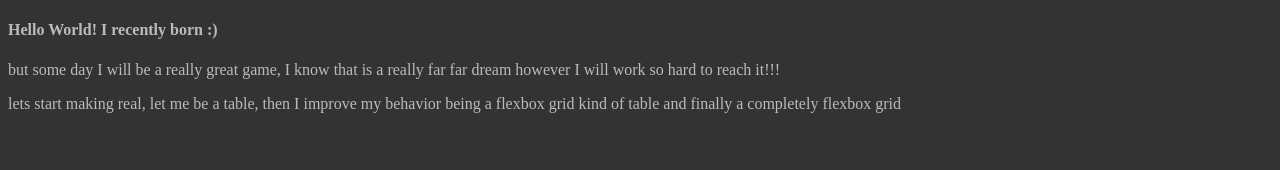
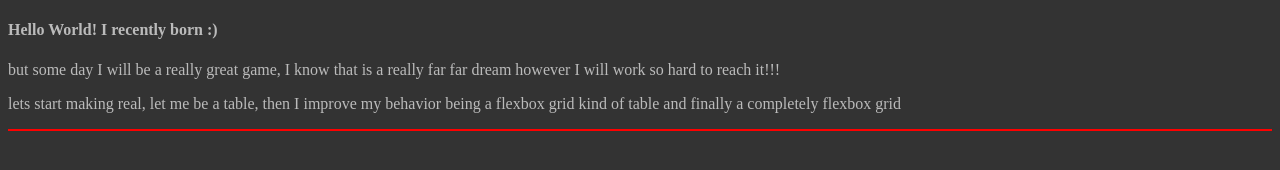
Before and after one commit to ealipio/bbt-tictactoe, a website with bundled scripts: page index.html in a window 1280 px wide. Built offline with nearby package versions, Linux system fonts and the light colour scheme.

Commit message:
using repeat function to write the heaight and width in the game board class

```diff
--- a/src/style.css
+++ b/src/style.css
@@ -2,3 +2,10 @@ body{
     background: #333333;
     color:#bbb;
 }
+
+.game-board{
+    display: grid;
+    grid-template-rows: repeat(3, 1fr);
+    grid-template-columns: repeat(3, 1fr);
+    border: 1px solid red;
+}
```
